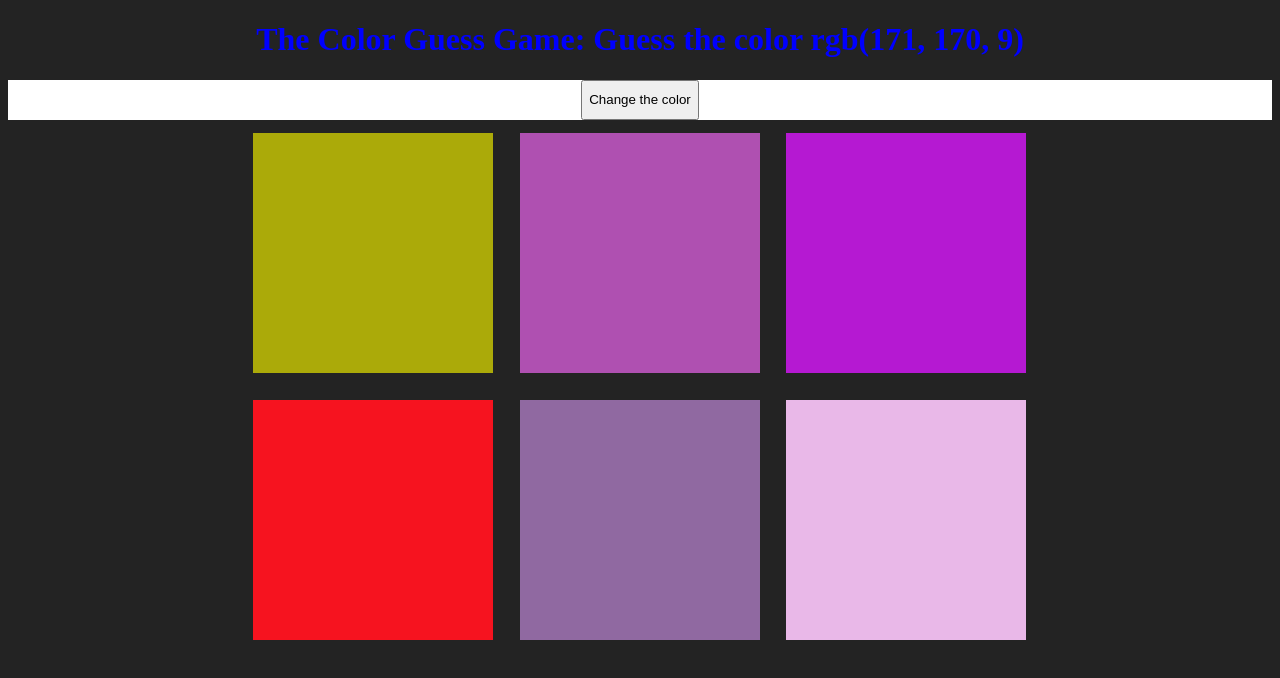
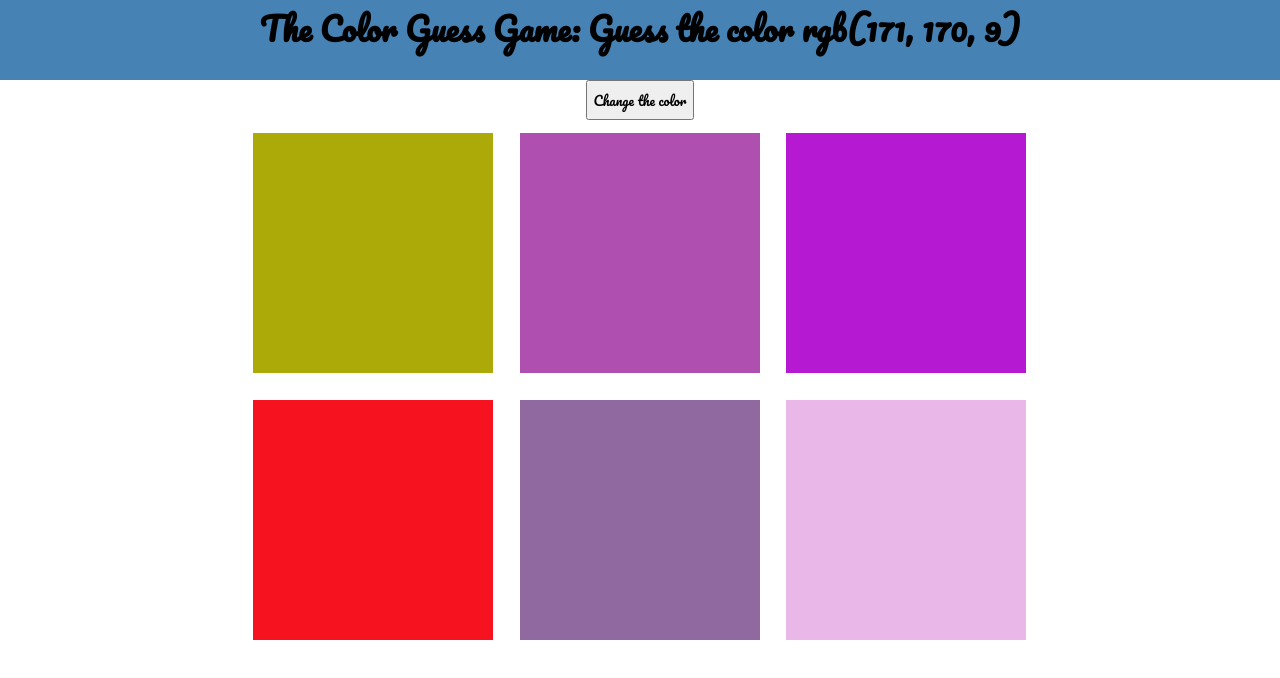
Before and after one commit to ayush-jaipuriar/colorSelectorGame, a plain HTML site: page colorGame.html in a window 1280 px wide. Drawn offline with Linux system fonts and the light colour scheme.

Commit message:
Modified the font, changed the background color of the page

```diff
--- a/colorGame.css
+++ b/colorGame.css
@@ -1,5 +1,9 @@
 body {
-    background-color: #232323;
+    background-color: white;
+    margin: 0;
+    font-family: 'Pacifico',
+        cursive;
+
 }
 
 .square {
@@ -16,8 +20,12 @@ body {
 }
 
 h1 {
-    color: blue;
+    background-color: steelblue;
+    color: black;
     text-align: center;
+    padding-top: auto;
+    margin: 0;
+    height: 80px;
 }
 
 #stripe {
@@ -30,4 +38,6 @@ h1 {
 
 #resetButton {
     height: 40px;
+    font-family: 'Pacifico',
+        cursive;
 }
--- a/colorGame.html
+++ b/colorGame.html
@@ -13,6 +13,8 @@
     <meta name="description" content="">
     <meta name="viewport" content="width=device-width, initial-scale=1">
     <link rel="stylesheet" href="colorGame.css">
+    <link href="https://fonts.googleapis.com/css?family=Pacifico&display=swap" rel="stylesheet">
+
 </head>
 
 <body>
--- a/colorGame.js
+++ b/colorGame.js
@@ -14,7 +14,7 @@ resetButton.addEventListener("click", function() {
   for (var i = 0; i < squares.length; i++) {
     squares[i].style.backgroundColor = colors[i];
   }
-  h1.style.backgroundColor = "#232323";
+  h1.style.backgroundColor = "steelblue";
 });
 
 for (var i = 0; i < squares.length; i++) {
@@ -26,7 +26,7 @@ for (var i = 0; i < squares.length; i++) {
       changeColor();
     } else {
       messageDisplay.textContent = "Wrong Choice";
-      this.style.backgroundColor = "#232323";
+      this.style.backgroundColor = "white";
     }
   });
 }
```
